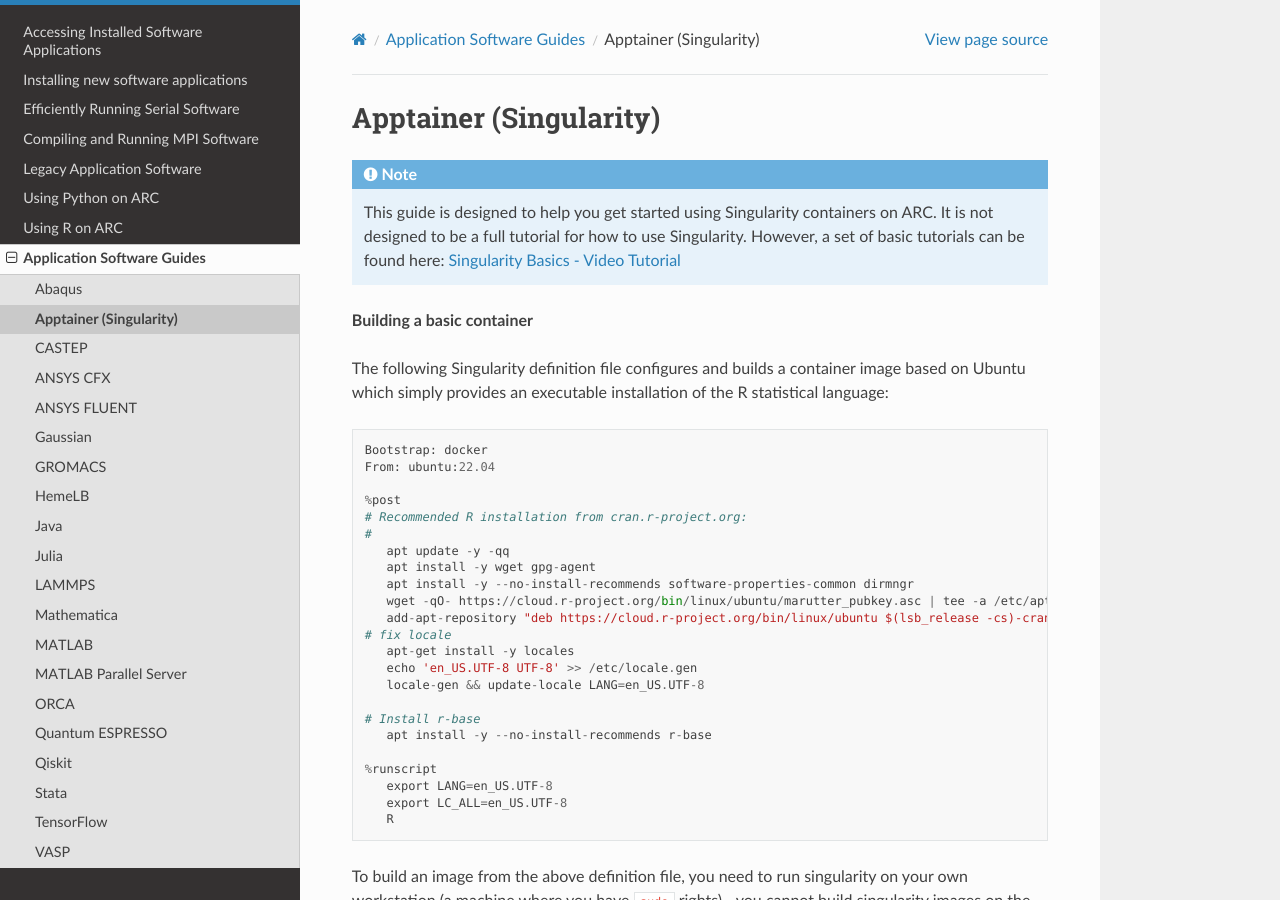
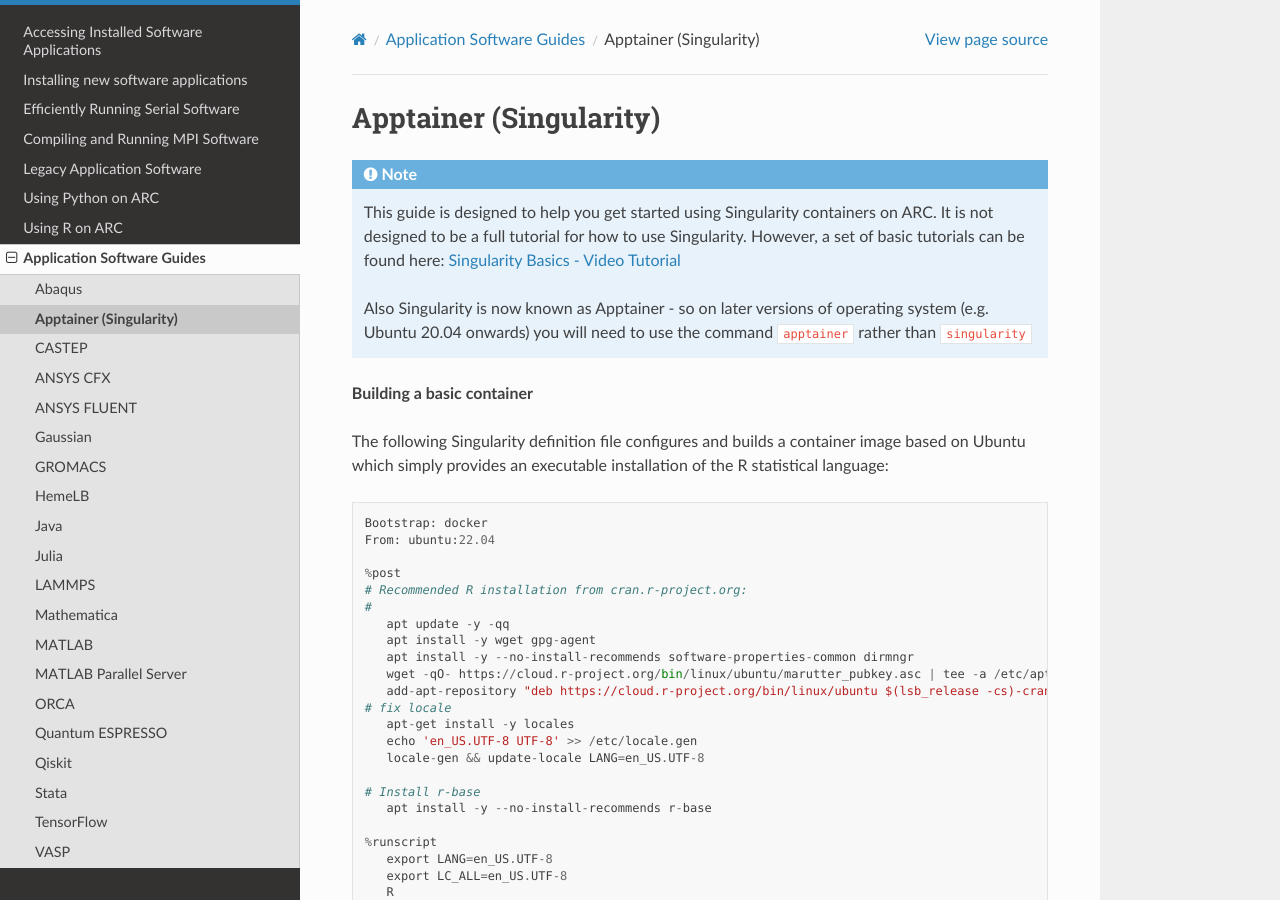
Before and after one commit to oxford-arc/arc-software-guide, a Sphinx documentation site: the page built from docs/source/apps/arc_apptainer.rst, in a window 1280 px wide and 900 px high. Built offline with Sphinx 7.4.7 and the Read the Docs theme 2.0.0, drawn with Linux system fonts in a browser that asks for light colours.

Commit message:
Update arc_apptainer.rst

```diff
--- a/docs/source/apps/arc_apptainer.rst
+++ b/docs/source/apps/arc_apptainer.rst
@@ -4,6 +4,9 @@
 .. note::
   This guide is designed to help you get started using Singularity containers on ARC. It is not designed to be a full tutorial for how to use Singularity.
   However, a set of basic tutorials can be found here: `Singularity Basics - Video Tutorial <https://www.youtube.com/playlist?list=PL052H4iYGzysewYEelldGPOgKRJkxd5zp>`_
+
+  Also Singularity is now known as Apptainer - so on later versions of operating system (e.g. Ubuntu 20.04 onwards) you will need to use the command ``apptainer``
+  rather than ``singularity``
 
 **Building a basic container**
 
```
